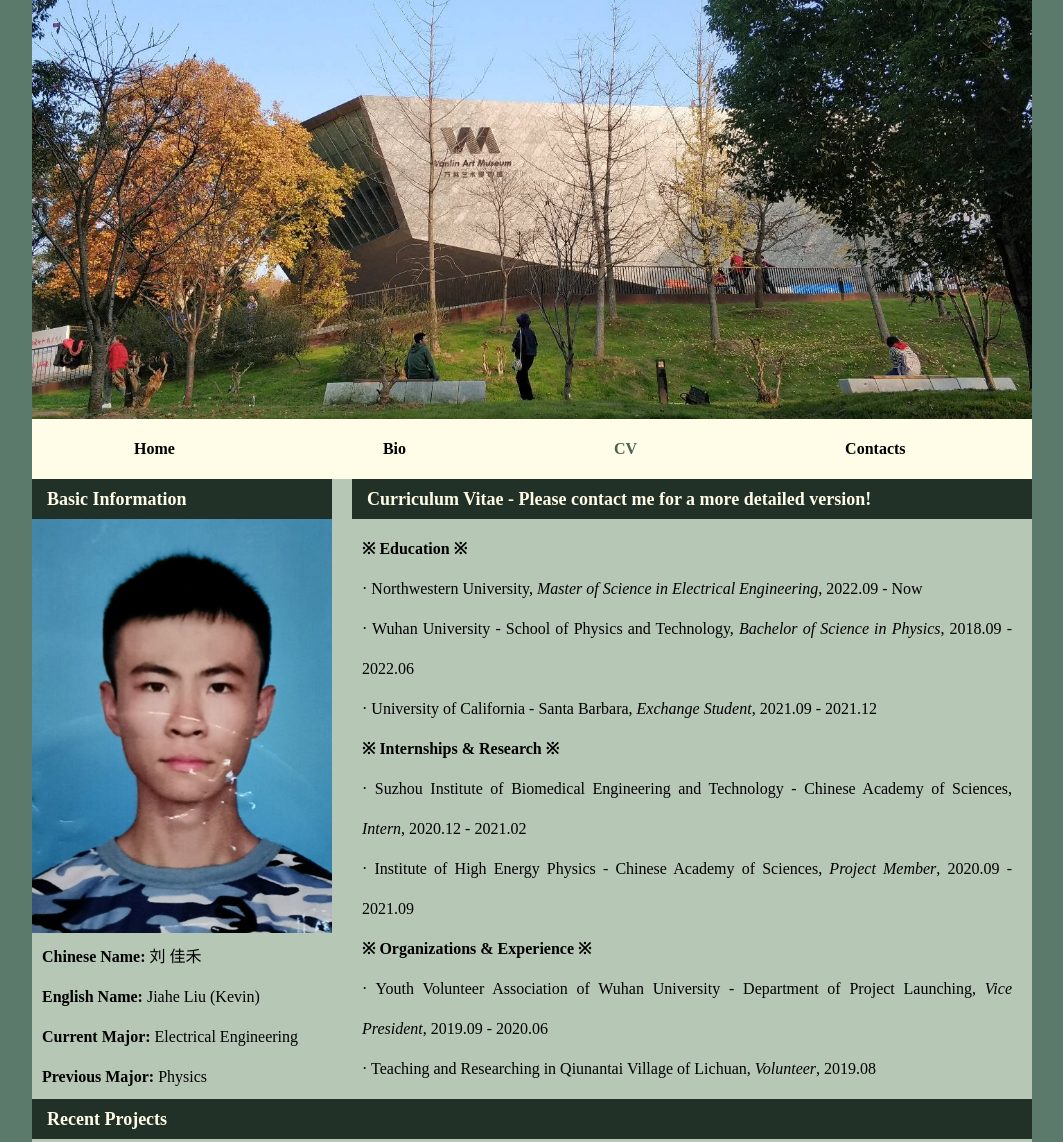
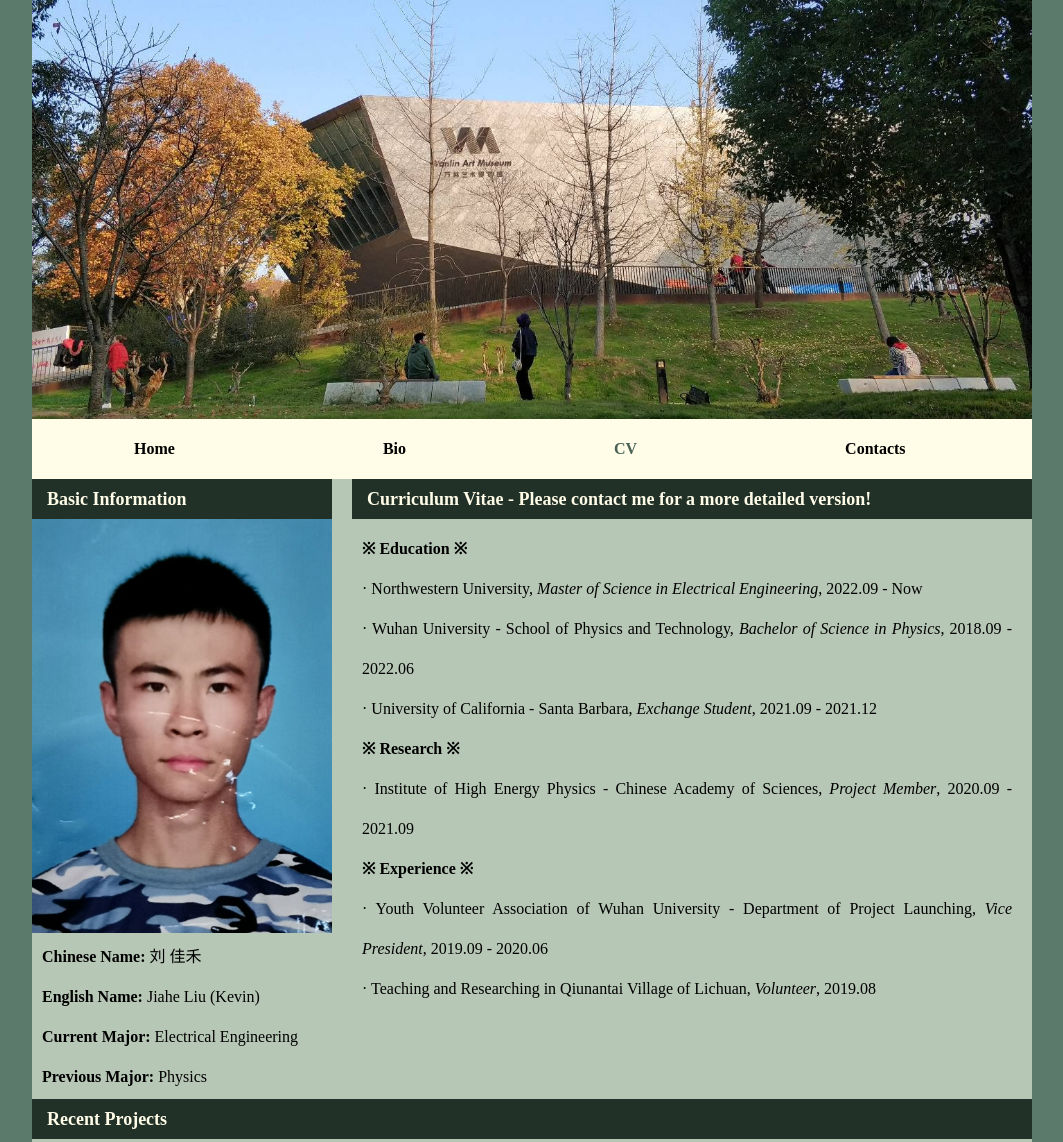
Before and after one commit to KevinInfinigon/kevininfinigon.github.io, a plain HTML site: page cv.html in a window 1280 px wide. Shown: the top 1142 px of the page, without its empty margins (108-1171 px from the left). Drawn offline with Linux system fonts and the light colour scheme.

Commit message:
Update cv.html

```diff
--- a/cv.html
+++ b/cv.html
@@ -42,13 +42,11 @@
                         <br>
                         · University of California - Santa Barbara, <i>Exchange Student</i>, 2021.09 - 2021.12
                         <br>
-                        <b>※ Internships & Research ※</b>
-                        <br>
-                        · Suzhou Institute of Biomedical Engineering and Technology - Chinese Academy of Sciences, <i>Intern</i>, 2020.12 - 2021.02
+                        <b>※ Research ※</b>
                         <br>
                         · Institute of High Energy Physics - Chinese Academy of Sciences, <i>Project Member</i>, 2020.09 - 2021.09
                         <br>
-                        <b>※ Organizations & Experience ※</b>
+                        <b>※ Experience ※</b>
                         <br>
                         · Youth Volunteer Association of Wuhan University - Department of Project Launching, <i>Vice President</i>, 2019.09 - 2020.06
                         <br>
```
